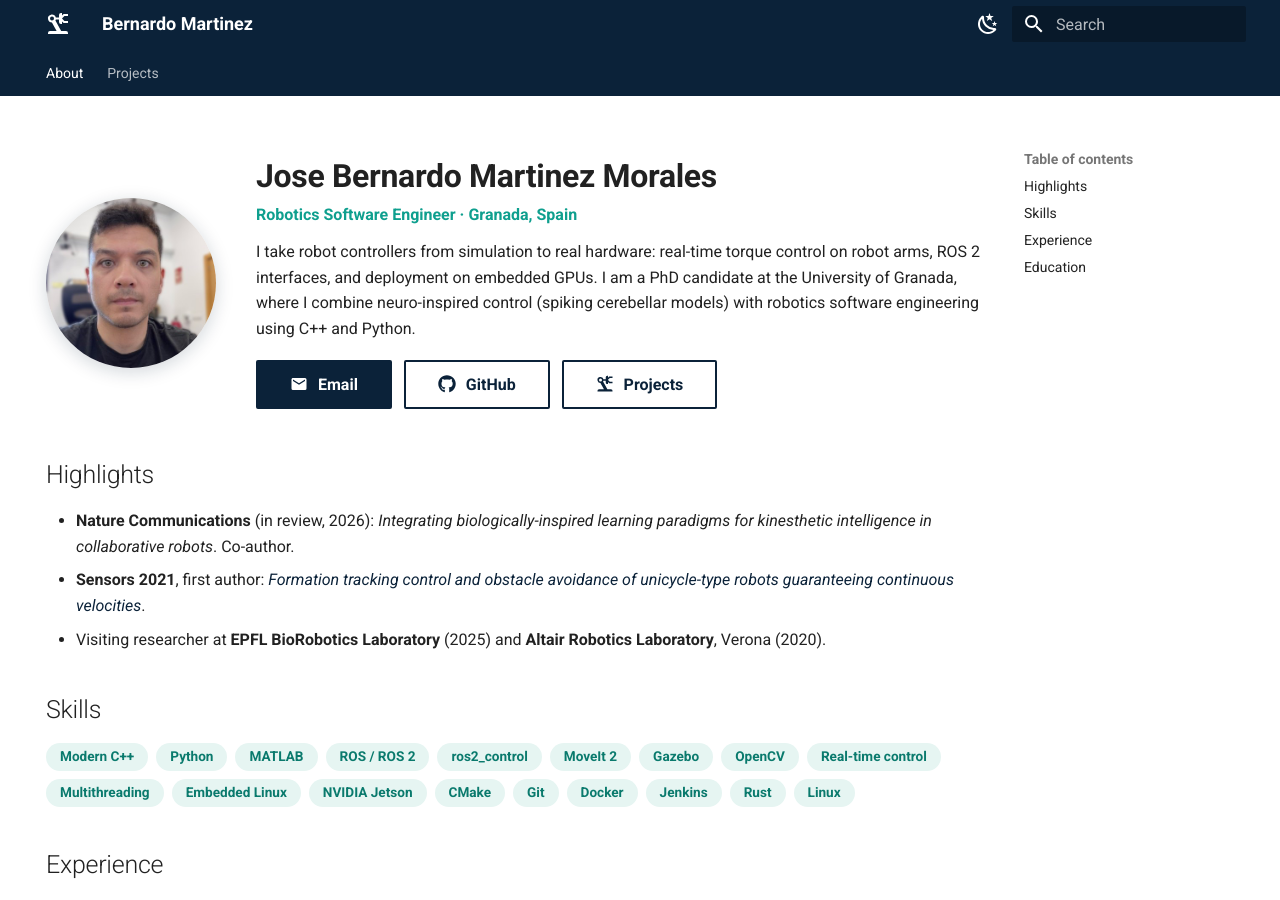
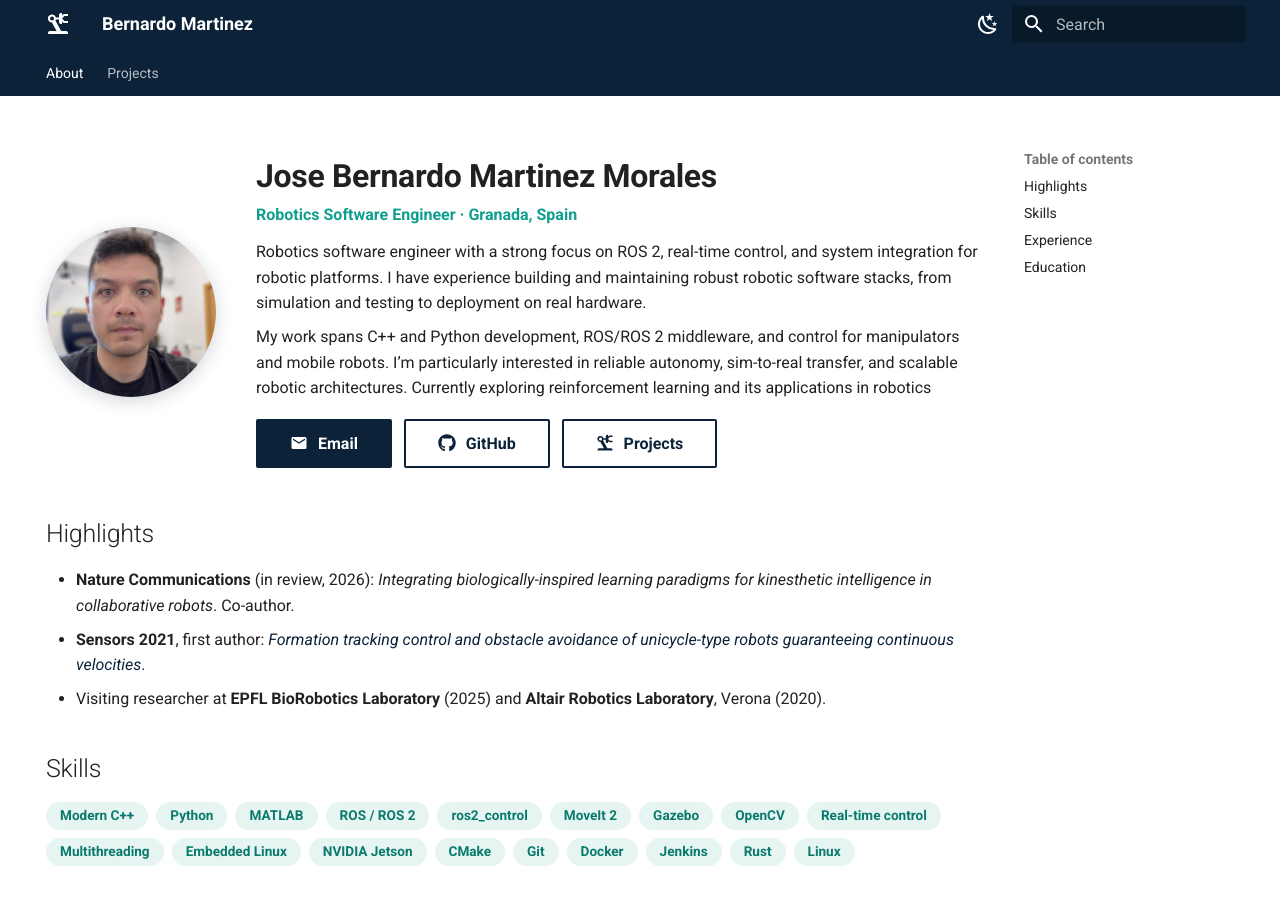
Before and after one commit to Bernou95/Bernou95.github.io, an MkDocs documentation site: the page built from docs/index.md, in a window 1280 px wide and 900 px high. Built offline with MkDocs 1.6.1 and Material for MkDocs 9.7.7, drawn with Linux system fonts in a browser that asks for light colours; some of the changed text lies outside the part shown.

Commit message:
Update About intro, education location, and TIAGo Pro environment note
Co-Authored-By: Claude Sonnet 5.5 <noreply@anthropic.com>

```diff
--- a/docs/index.md
+++ b/docs/index.md
@@ -10,8 +10,9 @@ hide:
 <h1>Jose Bernardo Martinez Morales</h1>
 <p class="role">Robotics Software Engineer · Granada, Spain</p>
 
-I take robot controllers from simulation to real hardware: real-time torque control on robot arms, ROS 2 interfaces, and deployment on embedded GPUs.
-I am a PhD candidate at the University of Granada, where I combine neuro-inspired control (spiking cerebellar models) with robotics software engineering using C++ and Python.
+Robotics software engineer with a strong focus on ROS 2, real-time control, and system integration for robotic platforms. I have experience building and maintaining robust robotic software stacks, from simulation and testing to deployment on real hardware.
+
+My work spans C++ and Python development, ROS/ROS 2 middleware, and control for manipulators and mobile robots. I’m particularly interested in reliable autonomy, sim-to-real transfer, and scalable robotic architectures. Currently exploring reinforcement learning and its applications in robotics
 
 [:material-email: Email](mailto:jbernardo.mtzm@outlook.com){ .md-button .md-button--primary }
 [:fontawesome-brands-github: GitHub](https://github.com/Bernou95){ .md-button }
@@ -77,7 +78,7 @@ I am a PhD candidate at the University of Granada, where I combine neuro-inspire
 <span class="when">2017 – 2019</span>
 </div>
 <div class="row" markdown>
-<span class="what">BEng, Mechatronics Engineering · UASLP</span>
+<span class="what">BEng, Mechatronics Engineering · UASLP (Mexico)</span>
 <span class="when">2012 – 2017</span>
 </div>
 
```
Also changed, not shown: docs/projects/tiago-pro.md (+1 -1 lines).
